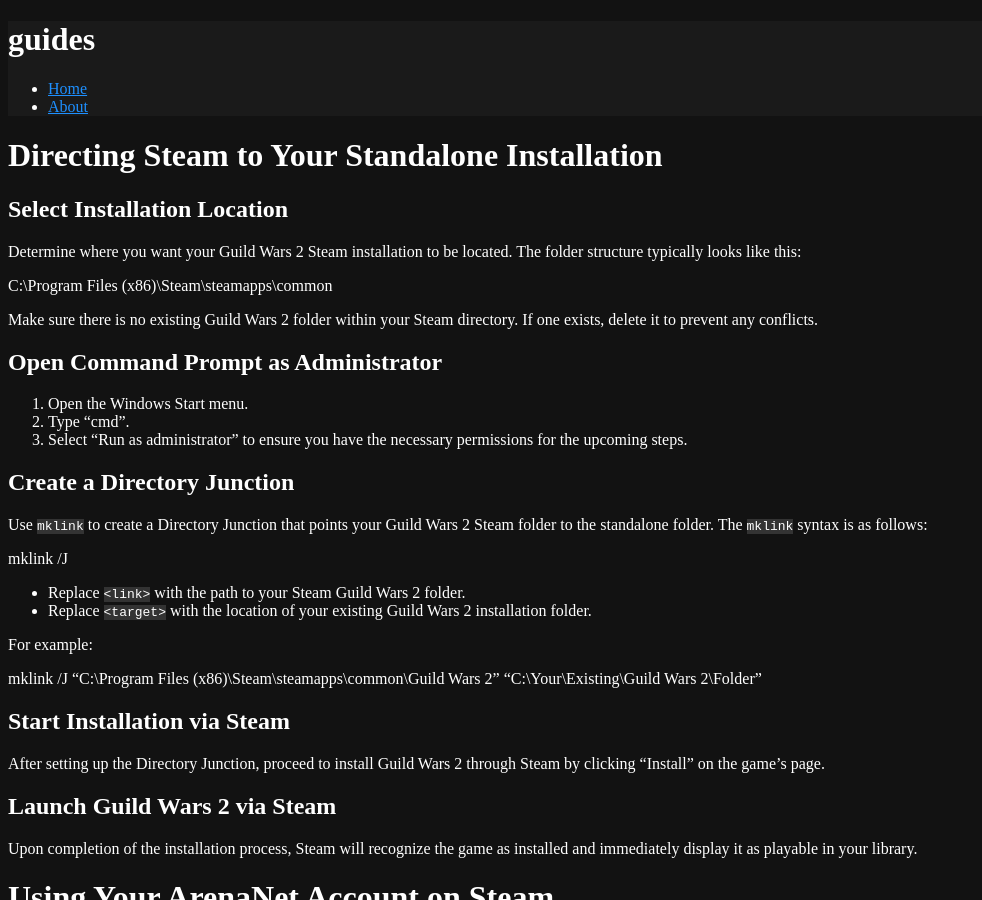
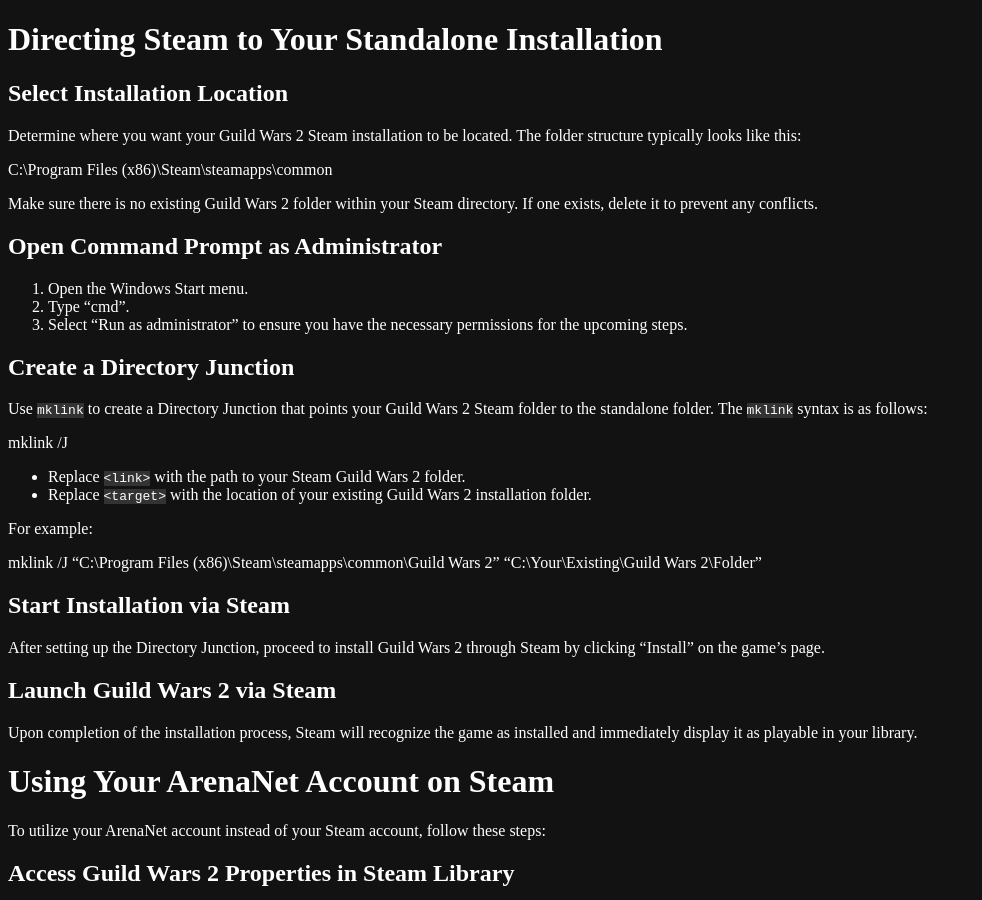
Before and after one commit to VayCharr/guides, a Jekyll site: the page built from gw2-symlinks.md, in a window 1280 px wide and 900 px high. Shown: the whole window, without its empty margins (0-982 px from the left). Built offline with Jekyll 4.4.1, drawn with Linux system fonts in a browser that asks for light colours; some of the changed text lies outside the part shown.

Commit message:
Fix layout

```diff
--- a/_config.yml
+++ b/_config.yml
@@ -1,6 +1,2 @@
 markdown: kramdown
 theme: minima
-
-# Custom CSS
-include:
-  - styles.css
--- a/_layouts/default.html
+++ b/_layouts/default.html
@@ -7,22 +7,6 @@
   <link rel="stylesheet" href="{{ '/assets/css/styles.css' | relative_url }}">
 </head>
 <body>
-  <header>
-    <h1>{{ site.title }}</h1>
-    <nav>
-      <ul>
-        <li><a href="{{ '/' | relative_url }}">Home</a></li>
-        <li><a href="{{ '/about' | relative_url }}">About</a></li>
-      </ul>
-    </nav>
-  </header>
-
-  <main>
-    {{ content }}
-  </main>
-
-  <footer>
-    <p>&copy; {{ site.time | date: '%Y' }} {{ site.title }}. All rights reserved.</p>
-  </footer>
+  {{ content }}
 </body>
 </html>
```
